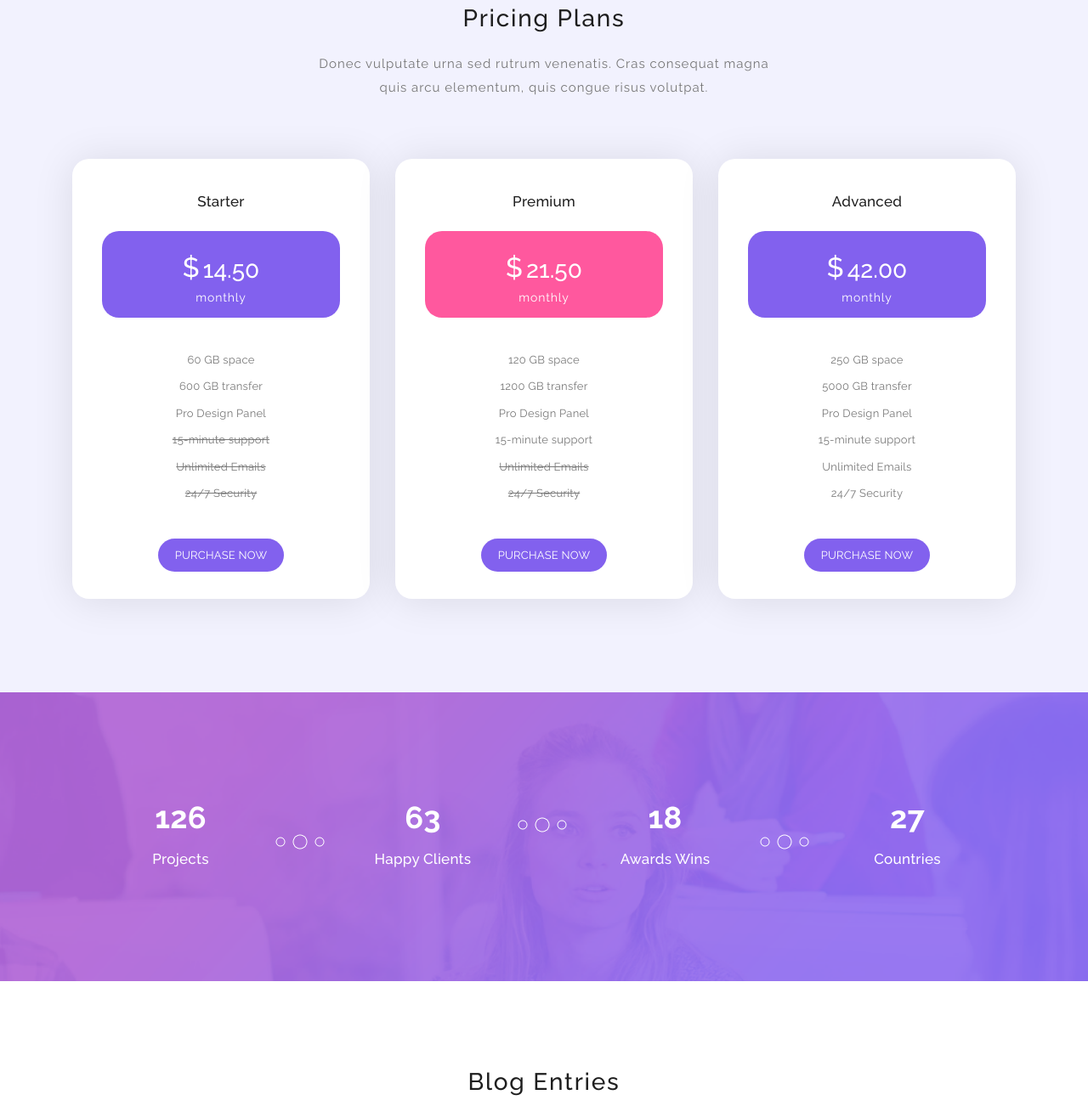
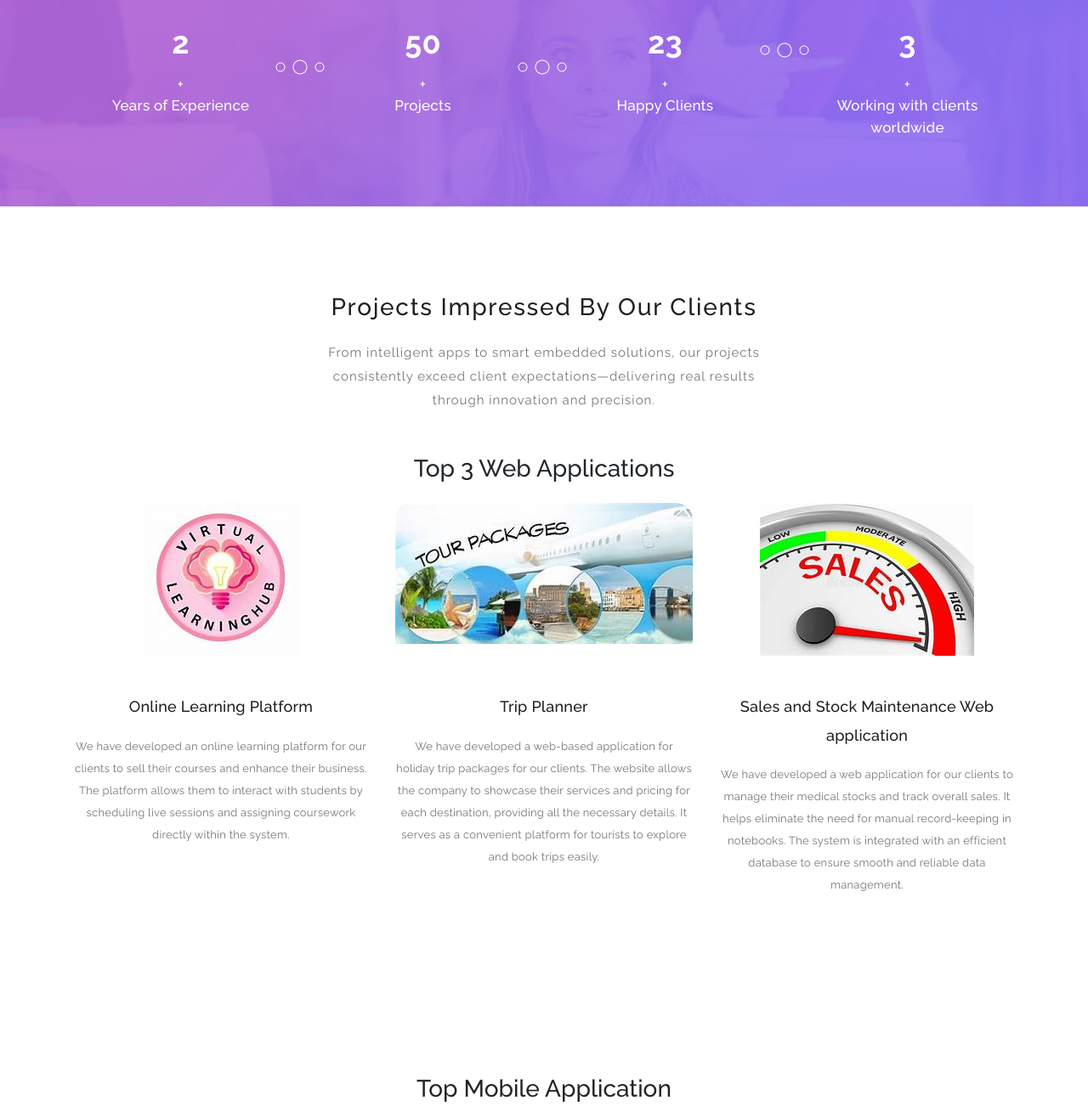
Before and after one commit to techverse-private-limited/website, a plain HTML site: page main website/index.html in a window 1280 px wide. Shown: the part 3250-4552 px from the top of the page at 85% size. Drawn offline with Linux system fonts and the light colour scheme.

Commit message:
adding project counts, web applications and app applications

```diff
--- a/main website/index.html
+++ b/main website/index.html
@@ -324,141 +324,37 @@ https://templatemo.com/tm-535-softy-pinko
         </div>
     </section>
     <!-- ***** Testimonials End ***** -->
-
-    <!-- ***** Pricing Plans Start ***** -->
-    <section class="section colored" id="pricing-plans">
-        <div class="container">
-            <!-- ***** Section Title Start ***** -->
-            <div class="row">
-                <div class="col-lg-12">
-                    <div class="center-heading">
-                        <h2 class="section-title">Pricing Plans</h2>
-                    </div>
-                </div>
-                <div class="offset-lg-3 col-lg-6">
-                    <div class="center-text">
-                        <p>Donec vulputate urna sed rutrum venenatis. Cras consequat magna quis arcu elementum, quis congue risus volutpat.</p>
-                    </div>
-                </div>
-            </div>
-            <!-- ***** Section Title End ***** -->
-
-            <div class="row">
-                <!-- ***** Pricing Item Start ***** -->
-                <div class="col-lg-4 col-md-6 col-sm-12" data-scroll-reveal="enter bottom move 50px over 0.6s after 0.2s">
-                    <div class="pricing-item">
-                        <div class="pricing-header">
-                            <h3 class="pricing-title">Starter</h3>
-                        </div>
-                        <div class="pricing-body">
-                            <div class="price-wrapper">
-                                <span class="currency">$</span>
-                                <span class="price">14.50</span>
-                                <span class="period">monthly</span>
-                            </div>
-                            <ul class="list">
-                                <li class="active">60 GB space</li>
-                                <li class="active">600 GB transfer</li>
-                                <li class="active">Pro Design Panel</li>
-                                <li>15-minute support</li>
-                                <li>Unlimited Emails</li>
-                                <li>24/7 Security</li>
-                            </ul>
-                        </div>
-                        <div class="pricing-footer">
-                            <a href="#" class="main-button">Purchase Now</a>
-                        </div>
-                    </div>
-                </div>
-                <!-- ***** Pricing Item End ***** -->
-
-                <!-- ***** Pricing Item Start ***** -->
-                <div class="col-lg-4 col-md-6 col-sm-12" data-scroll-reveal="enter bottom move 50px over 0.6s after 0.4s">
-                    <div class="pricing-item active">
-                        <div class="pricing-header">
-                            <h3 class="pricing-title">Premium</h3>
-                        </div>
-                        <div class="pricing-body">
-                            <div class="price-wrapper">
-                                <span class="currency">$</span>
-                                <span class="price">21.50</span>
-                                <span class="period">monthly</span>
-                            </div>
-                            <ul class="list">
-                                <li class="active">120 GB space</li>
-                                <li class="active">1200 GB transfer</li>
-                                <li class="active">Pro Design Panel</li>
-                                <li class="active">15-minute support</li>
-                                <li>Unlimited Emails</li>
-                                <li>24/7 Security</li>
-                            </ul>
-                        </div>
-                        <div class="pricing-footer">
-                            <a href="#" class="main-button">Purchase Now</a>
-                        </div>
-                    </div>
-                </div>
-                <!-- ***** Pricing Item End ***** -->
-
-                <!-- ***** Pricing Item Start ***** -->
-                <div class="col-lg-4 col-md-6 col-sm-12" data-scroll-reveal="enter bottom move 50px over 0.6s after 0.6s">
-                    <div class="pricing-item">
-                        <div class="pricing-header">
-                            <h3 class="pricing-title">Advanced</h3>
-                        </div>
-                        <div class="pricing-body">
-                            <div class="price-wrapper">
-                                <span class="currency">$</span>
-                                <span class="price">42.00</span>
-                                <span class="period">monthly</span>
-                            </div>
-                            <ul class="list">
-                                <li class="active">250 GB space</li>
-                                <li class="active">5000 GB transfer</li>
-                                <li class="active">Pro Design Panel</li>
-                                <li class="active">15-minute support</li>
-                                <li class="active">Unlimited Emails</li>
-                                <li class="active">24/7 Security</li>
-                            </ul>
-                        </div>
-                        <div class="pricing-footer">
-                            <a href="#" class="main-button">Purchase Now</a>
-                        </div>
-                    </div>
-                </div>
-                <!-- ***** Pricing Item End ***** -->
-            </div>
-        </div>
-    </section>
-    <!-- ***** Pricing Plans End ***** -->
-
     <!-- ***** Counter Parallax Start ***** -->
     <section class="counter">
     <div class="content">
         <div class="container">
             <div class="row">
+                <!-- Years of Experience -->
                 <div class="col-lg-3 col-md-6 col-sm-12">
                     <div class="count-item decoration-bottom">
-                            <strong>126</strong>
+                        <strong data-count="126">2</strong><span class="plus">+</span>
+                        <span>Years of Experience</span>
+                    </div>
+                </div>
+                <!-- Projects -->
+                <div class="col-lg-3 col-md-6 col-sm-12">
+                    <div class="count-item decoration-bottom">
+                        <strong data-count="126">50</strong><span class="plus">+</span>
                         <span>Projects</span>
                     </div>
                 </div>
+                <!-- Happy Clients -->
                 <div class="col-lg-3 col-md-6 col-sm-12">
                     <div class="count-item decoration-top">
-                            <strong>63</strong>
+                        <strong data-count="126">23</strong><span class="plus">+</span>
                         <span>Happy Clients</span>
                     </div>
                 </div>
-                    <div class="col-lg-3 col-md-6 col-sm-12">
-                        <div class="count-item decoration-bottom">
-                            <strong>18</strong>
-                            <span>Awards Wins</span>
-                        </div>
-                    </div>
+                <!-- Worldwide Clients -->
                 <div class="col-lg-3 col-md-6 col-sm-12">
                     <div class="count-item">
-                            <strong>27</strong>
-                            <span>Countries</span>
+                        <strong data-count="126">3</strong><span class="plus">+</span>
+                        <span>Working with clients worldwide</span>
                     </div>
                 </div>
             </div>
@@ -474,63 +370,68 @@ https://templatemo.com/tm-535-softy-pinko
             <div class="row">
                 <div class="col-lg-12">
                     <div class="center-heading">
-                        <h2 class="section-title">Blog Entries</h2>
+                        <h2 class="section-title">Projects Impressed By Our Clients</h2>
                     </div>
                 </div>
                 <div class="offset-lg-3 col-lg-6">
                     <div class="center-text">
-                        <p>Integer molestie aliquam gravida. Nullam nec arcu finibus, imperdiet nulla vitae, placerat nibh. Cras maximus venenatis molestie.</p>
+                        <p>From intelligent apps to smart embedded solutions, our projects consistently exceed client expectations—delivering real results through innovation and precision.</p>
                     </div>
                 </div>
             </div>
             <!-- ***** Section Title End ***** -->
+            <div class="row mb-4">
+    <div class="col-lg-12">
+        <div class="center-heading">
+            <h3>Top 3 Web Applications</h3>
+        </div>
+    </div>
+</div>
+
 
             <div class="row">
                 <div class="col-lg-4 col-md-6 col-sm-12">
                     <div class="blog-post-thumb">
                         <div class="img">
-                            <img src="assets/images/blog-item-01.png" alt="">
+                            <img src="images\learning hub.jpeg" alt="">
                         </div>
                         <div class="blog-content">
                             <h3>
-                                <a href="#">Vivamus ac vehicula dui</a>
+                                <a href="#">Online Learning Platform</a>
                             </h3>
                             <div class="text">
-                               Cras aliquet ligula dui, vitae fermentum velit tincidunt id. Praesent eu finibus nunc. Nulla in sagittis eros. Aliquam egestas augue.
+                               We have developed an online learning platform for our clients to sell their courses and enhance their business. The platform allows them to interact with students by scheduling live sessions and assigning coursework directly within the system.
                             </div>
-                            <a href="#" class="main-button">Read More</a>
                         </div>
                     </div>
                 </div>
                 <div class="col-lg-4 col-md-6 col-sm-12">
                     <div class="blog-post-thumb">
                         <div class="img">
-                            <img src="assets/images/blog-item-02.png" alt="">
+                            <img src="images\tourist.jpeg" alt="Tourist Packages">
                         </div>
                         <div class="blog-content">
                             <h3>
-                                <a href="#">Phasellus convallis augue</a>
+                                <a href="#">Trip Planner</a>
                             </h3>
                             <div class="text">
-                                Aliquam commodo ornare nisl, et scelerisque nisl dignissim ac. Vestibulum finibus urna ut velit venenatis, vel ultrices sapien mattis.
+                                We have developed a web-based application for holiday trip packages for our clients. The website allows the company to showcase their services and pricing for each destination, providing all the necessary details. It serves as a convenient platform for tourists to explore and book trips easily.
                             </div>
-                            <a href="#" class="main-button">Read More</a>
                         </div>
                     </div>
                 </div>
                 <div class="col-lg-4 col-md-6 col-sm-12">
                     <div class="blog-post-thumb">
                         <div class="img">
-                            <img src="assets/images/blog-item-03.png" alt="">
+                            <img src="images\sales and stock.jpeg" alt="sales and stock">
                         </div>
                         <div class="blog-content">
                             <h3>
-                                <a href="#">Nam gravida purus non</a>
+                                <a href="#">Sales and Stock Maintenance Web application</a>
                             </h3>
                             <div class="text">
-                                Maecenas eu erat vitae dui convallis consequat vel gravida nulla. Vestibulum finibus euismod odio, ut tempus enim varius eu.
+                                We have developed a web application for our clients to manage their medical stocks and track overall sales. It helps eliminate the need for manual record-keeping in notebooks. The system is integrated with an efficient database to ensure smooth and reliable data management.
                             </div>
-                            <a href="#" class="main-button">Read More</a>
                         </div>
                     </div>
                 </div>
@@ -538,7 +439,37 @@ https://templatemo.com/tm-535-softy-pinko
         </div>
     </section>
     <!-- ***** Blog End ***** -->
+     <section class="section" id="mobile-apps">
+    <div class="container">
+        <!-- ***** Section Title Start ***** -->
+        <div class="row mb-4">
+            <div class="col-lg-12">
+                <div class="center-heading">
+                    <h3>Top Mobile Application</h3>
+                </div>
+            </div>
+        </div>
+        <!-- ***** Section Title End ***** -->
 
+        <div class="row justify-content-center">
+            <div class="col-lg-8 col-md-10 col-sm-12">
+                <div class="blog-post-thumb">
+                    <div class="img">
+                        <img src="images\stress.jpeg" alt="Stress">
+                    </div>
+                    <div class="blog-content">
+                        <h3>
+                            <a href="#">Path To Peace</a>
+                        </h3>
+                        <div class="text">
+                            Path To Peace is a wellness app designed to support individuals in their mental health recovery journey. It uses a wearable heart rate sensor and Azure cloud to assess stress levels in real-time. Based on the user's current state, the app suggests personalized calming activities to promote mental stability.
+                        </div>
+                    </div>
+                </div>
+            </div>
+        </div>
+    </div>
+</section>
     <!-- ***** Contact Us Start ***** -->
     <section class="section colored" id="contact-us">
         <div class="container">
```
Also changed, not shown: main website/images/learning hub.jpeg (added), main website/images/sales and stock.jpeg (added), main website/images/stress.jpeg (added), main website/images/tourist.jpeg (added). Lines whose indentation alone changed are shown as unchanged.
